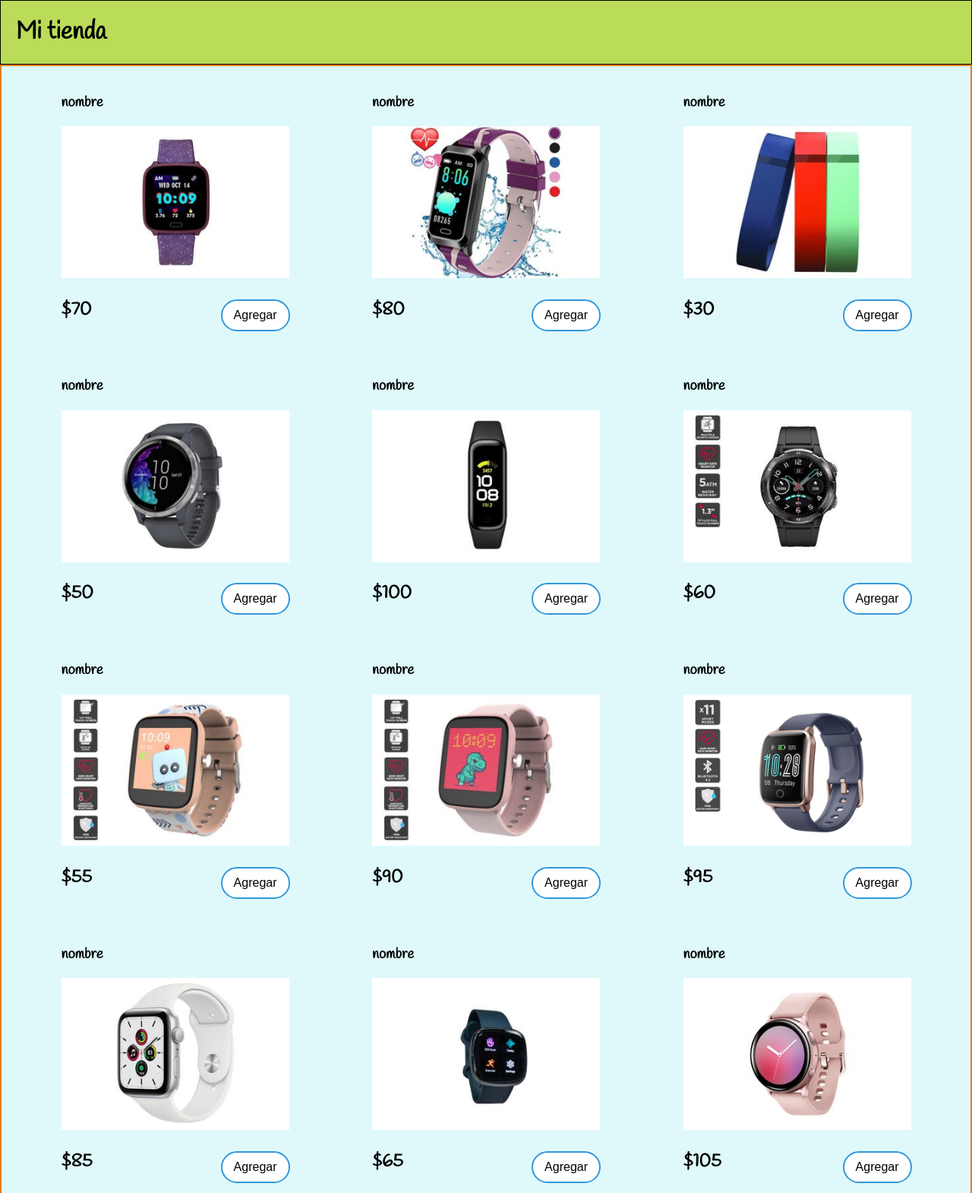
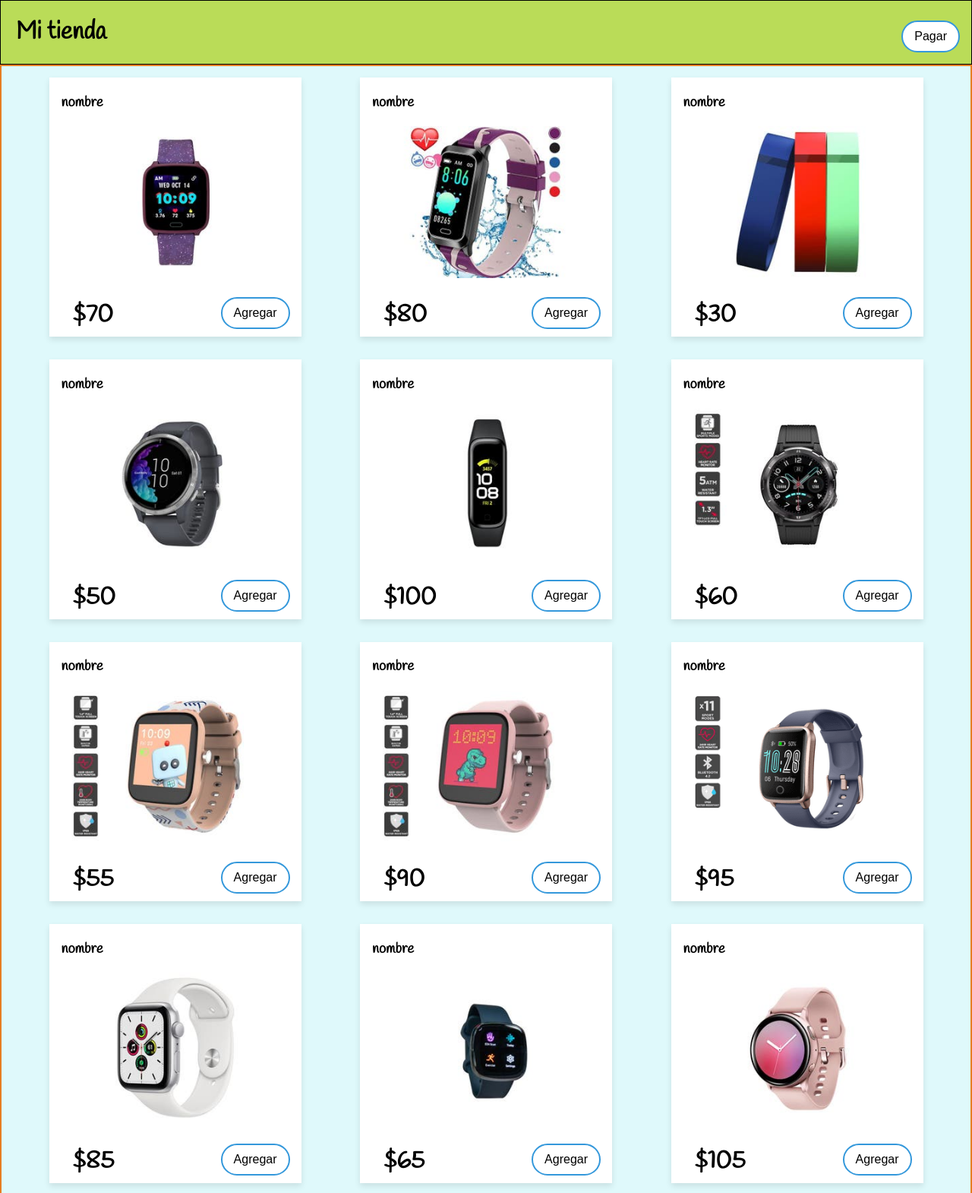
Before and after one commit to Yleyesb0321/git-curso, a website: page index.html in a window 1280 px wide. Shown: the top 1570 px of the page at 76% size. Drawn offline with Linux system fonts and the light colour scheme.

Commit message:
Agregamos boton de pago

```diff
--- a/css/styles.css
+++ b/css/styles.css
@@ -9,15 +9,34 @@ body{
     background-color: #dff9fb;
     font-family: "Handle";
 }
+button{
+    font-size: 16px;
+    text-align: center;
+    transition-duration: 0.4s;
+    border-radius: 30px;
+    padding: 10px 15px;
+    cursor: pointer;
+}
 
 .nav{
     background-color: #badc58;
     border: 1px solid black;
+    position: relative;
 }
 .nav h1{
     margin: 20px;
 }
-
+.button-checkout{
+    background-color: #fff;
+    border: 2px solid #3498db;
+    position: absolute;
+    right: 15px;
+    bottom: 15px;
+}
+.button-checkout:hover{
+    background-color: #2c3e50;
+    color: #fff;
+}
 .content{
     display: flex;
     flex-wrap: wrap;
@@ -28,6 +47,8 @@ body{
     margin: 15px;
     padding: 2px 16px;
     position: relative;
+    box-shadow: 0 4px 8px 0 rgba(0,0,0,0.1);
+    background-color: #fff;
 }
 .product-container:hover{
     box-shadow: 0 8px 16px 0 rgba(0,0,0,0.2);
@@ -35,17 +56,18 @@ body{
 .product-container img{
     width: 300px;
 }
+.product-container h1{
+    margin-bottom: 5px;
+    margin-left:  15px;
+}
 .button-add {
-    font-size: 16px;
-    text-align: center;
-    transition-duration: 0.4s;
-    border-radius: 30px;
-    padding: 10px 15px;
+
     background-color: #fff;
     border: 2px solid #3498db;
     position: absolute;
     right: 15px;
     bottom: 10px;
+
 }
 .button-add:hover{
     background-color: #10ac84;
--- a/index.html
+++ b/index.html
@@ -19,89 +19,90 @@
 <body>
   <div class="nav">
     <h1>Mi tienda</h1>
+    <button class="button-checkout">Pagar</button>
   </div>
   <div class="content">
     <div class="product-container">
       <h3>nombre</h3>
       <img src="img/DES.jpg" alt="">
-      <h2>$70</h2>
+      <h1>$70</h1>
       <button class="button-add">Agregar</button>
     </div>
 
     <div class="product-container">
       <h3>nombre</h3>
       <img src="img/flex 2.jpeg" alt="">
-      <h2>$80</h2>
+      <h1>$80</h1>
       <button class="button-add">Agregar</button>
     </div>
 
     <div class="product-container">
       <h3>nombre</h3>
       <img src="img/Flex.jpg" alt="">
-      <h2>$30</h2>
+      <h1>$30</h1>
       <button class="button-add">Agregar</button>
     </div>
 
     <div class="product-container">
       <h3>nombre</h3>
       <img src="img/GAR.jpg" alt="">
-      <h2>$50</h2>
+      <h1>$50</h1>
       <button class="button-add">Agregar</button>
     </div>
 
     <div class="product-container">
       <h3>nombre</h3>
       <img src="img/HKI.jpg" alt="">
-      <h2>$100</h2>
+      <h1>$100</h1>
       <button class="button-add">Agregar</button>
     </div>
 
     <div class="product-container">
       <h3>nombre</h3>
       <img src="img/KAM.jpg" alt="">
-      <h2>$60</h2>
+      <h1>$60</h1>
       <button class="button-add">Agregar</button>
     </div>
 
     <div class="product-container">
       <h3>nombre</h3>
       <img src="img/KAPP 1.jpg" alt="">
-      <h2>$55</h2>
+      <h1>$55</h1>
       <button class="button-add">Agregar</button>
     </div>
 
     <div class="product-container">
       <h3>nombre</h3>
       <img src="img/KAPP 2.jpg" alt="">
-      <h2>$90</h2>
+      <h1>$90</h1>
       <button class="button-add">Agregar</button>
     </div>
 
     <div class="product-container">
       <h3>nombre</h3>
       <img src="img/KAPSL.png" alt="">
-      <h2>$95</h2>
+      <h1>$95</h1>
       <button class="button-add">Agregar</button>
     </div>
 
     <div class="product-container">
       <h3>nombre</h3>
       <img src="img/KHAW.jpg" alt="">
-      <h2>$85</h2>
+      <h1>$85</h1>
       <button class="button-add">Agregar</button>
     </div>
 
     <div class="product-container">
       <h3>nombre</h3>
       <img src="img/KHFIT 2.jpg" alt="">
-      <h2>$65</h2>
+      <h1>$65</h1>
       <button class="button-add">Agregar</button>
     </div>
 
     <div class="product-container">
       <h3>nombre</h3>
       <img src="img/KHS.jpg" alt="">
-      <h2>$105</h2>
+      <h1>$105</h1>
       <button class="button-add">Agregar</button>
     </div>
 
```
